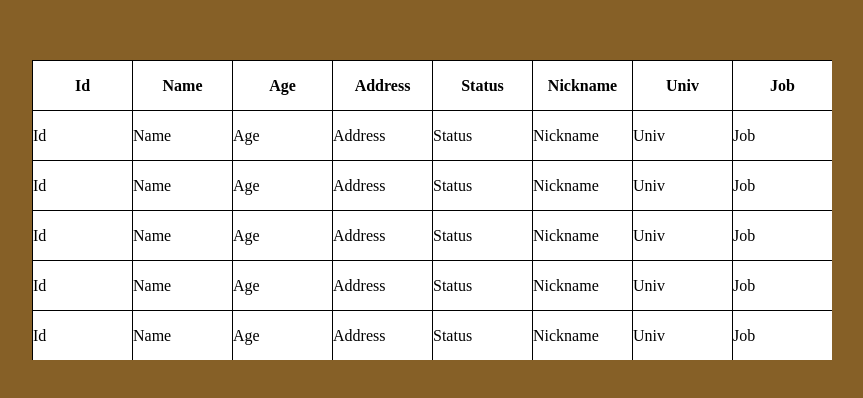
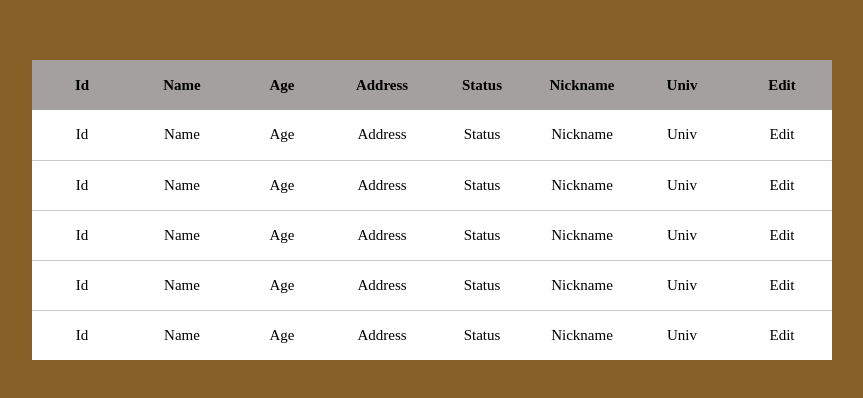
Before and after one commit to Sardor0795/rjs_tutorial, a React (Create React App) app: page / in a window 1280 px wide. Shown: the part 190-588 px from the top of the page, without its empty margins (208-1071 px from the left). Built offline with nearby package versions, Linux system fonts and the light colour scheme.

Commit message:
Make table scrolable

```diff
--- a/src/lesson_4/index.jsx
+++ b/src/lesson_4/index.jsx
@@ -11,6 +11,7 @@ class LessonFour extends Component {
           display: "flex",
           alignItems: "center",
           justifyContent: "center",
+          padding: "50px",
         }}
       >
         <Table />
--- a/src/lesson_4/scrolable_table/style.css
+++ b/src/lesson_4/scrolable_table/style.css
@@ -9,25 +9,57 @@
   height: 300px;
   background-color: #fff;
   overflow: scroll;
+  position: relative;
+  font-size: 15px;
 }
 
 table {
-  border: 1px solid #000;
   border-collapse: collapse;
 }
 
-tr {
-  border: 1px solid #000;
+thead {
+  position: sticky;
+  top: 0;
+  background-color: rgb(164, 160, 160);
+  z-index: 2;
 }
 
 th {
-  border: 1px solid #000;
   min-width: 100px;
   height: 50px;
 }
 
 td {
-  border: 1px solid #000;
+  border-bottom: 1px solid rgb(204, 200, 200);
   min-width: 100px;
   height: 50px;
+  text-align: center;
 }
+
+tr td:first-child {
+  position: sticky;
+  left: 0;
+  background-color: #fff;
+}
+
+tr td:last-child {
+  position: sticky;
+  right: 0;
+  background-color: #fff;
+}
+
+tr th:first-child {
+  position: sticky;
+  top: 0;
+  left: 0;
+  z-index: 4;
+  background-color: rgb(164, 160, 160);
+}
+
+tr th:last-child {
+  position: sticky;
+  top: 0;
+  right: 0;
+  background-color: rgb(164, 160, 160);
+  z-index: 2;
+}
```
